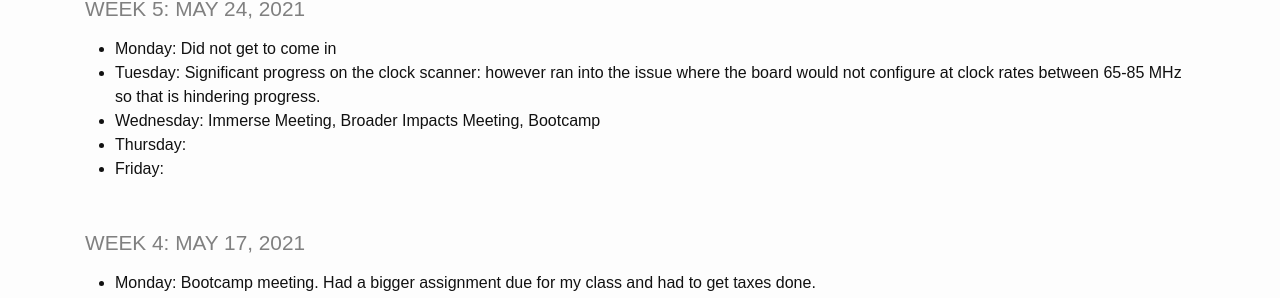
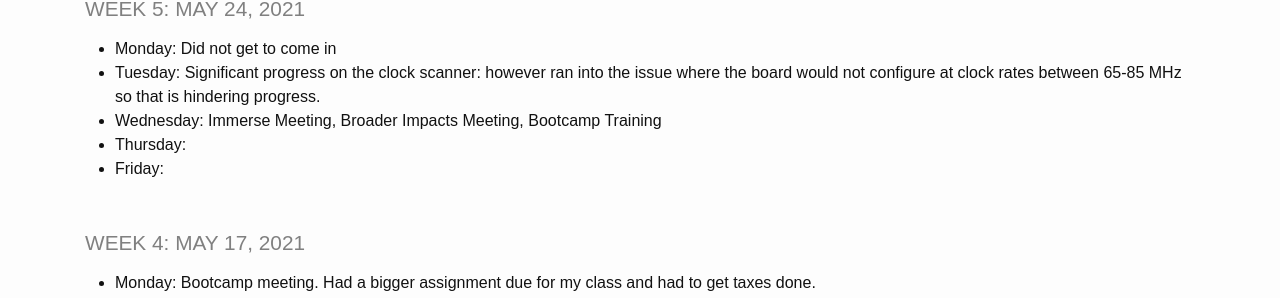
Before and after one commit to Caden-Ellis77/ImmerseSite, a Jekyll site: the page built from _pages/log.md, in a window 1280 px wide and 900 px high, scrolled down 350 px. Shown: the part 148-446 px from the top of the window. Built offline with Jekyll 4.4.1, drawn with Linux system fonts in a browser that asks for light colours.

Commit message:
Updating for May 26

```diff
--- a/_pages/log.md
+++ b/_pages/log.md
@@ -17,7 +17,7 @@ title: IMMERSE Log
 
 * **Monday**: Did not get to come in
 * **Tuesday**: Significant progress on the clock scanner: however ran into the issue where the board would not configure at clock rates between 65-85 MHz so that is hindering progress.
-* **Wednesday**: Immerse Meeting, Broader Impacts Meeting, Bootcamp
+* **Wednesday**: Immerse Meeting, Broader Impacts Meeting, Bootcamp Training
 * **Thursday**:
 * **Friday**:
 
```
